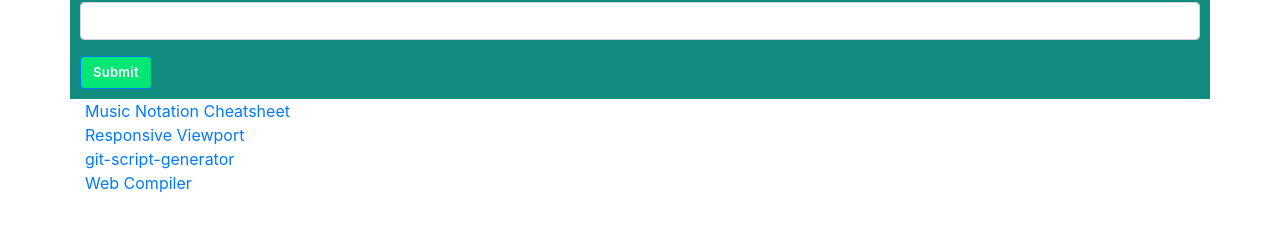
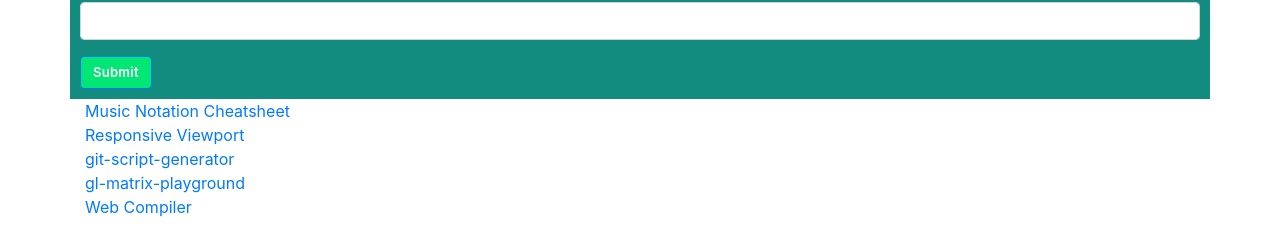
Before and after one commit to dirkarnez/airport, a plain HTML site: page index.html in a window 1280 px wide. Shown: the part 2450-2701 px from the top of the page. Drawn offline with nearby package versions, Linux system fonts and the light colour scheme.

Commit message:
- update index.html

```diff
--- a/index.html
+++ b/index.html
@@ -196,6 +196,7 @@
       <a href="https://dirkarnez.github.io/music-notation-cheatsheet/">Music Notation Cheatsheet</a><br>
       <a href="https://dirkarnez.github.io/responsive-viewport">Responsive Viewport</a><br>
       <a href="https://dirkarnez.github.io/git-script-generator">git-script-generator</a><br>
+      <a href="https://dirkarnez.github.io/gl-matrix-playground">gl-matrix-playground</a><br>
       <a href="https://dirkarnez.github.io/web-compiler">Web Compiler</a>
     </div>
   </div>
```
